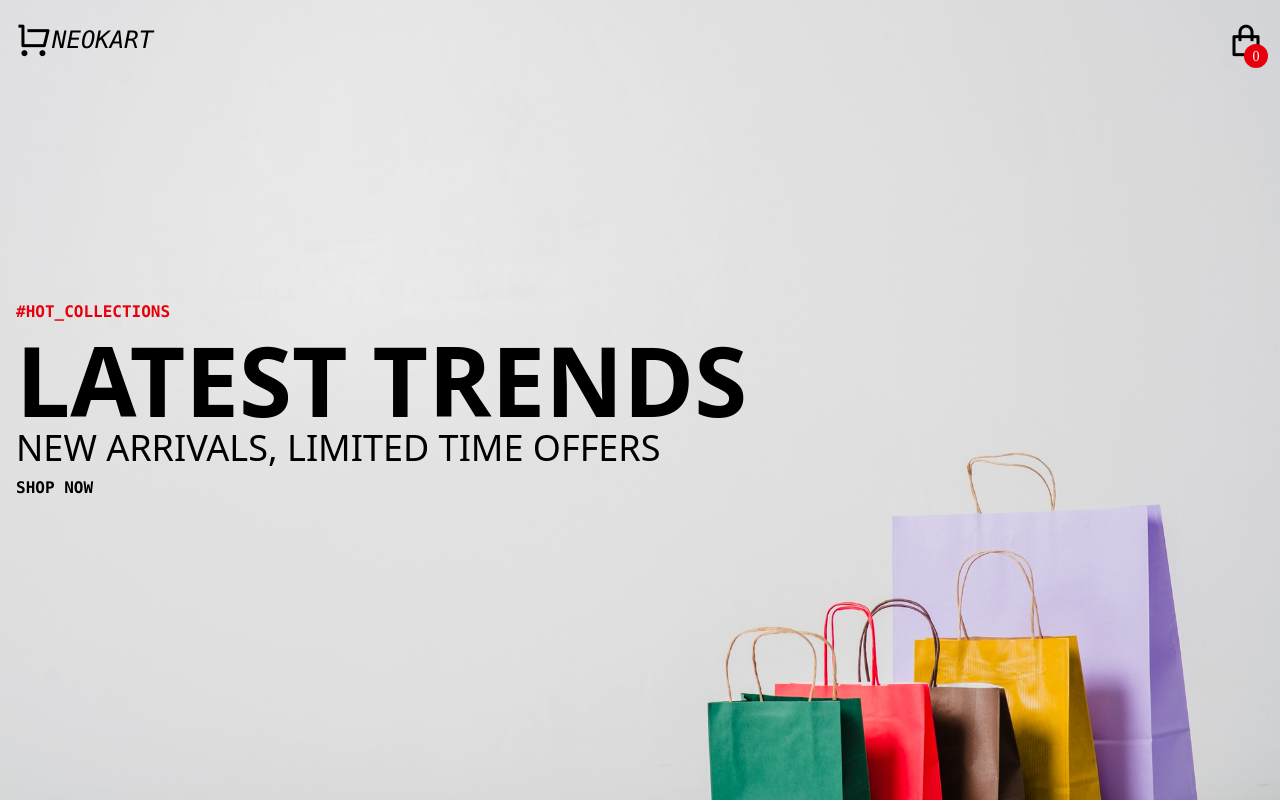
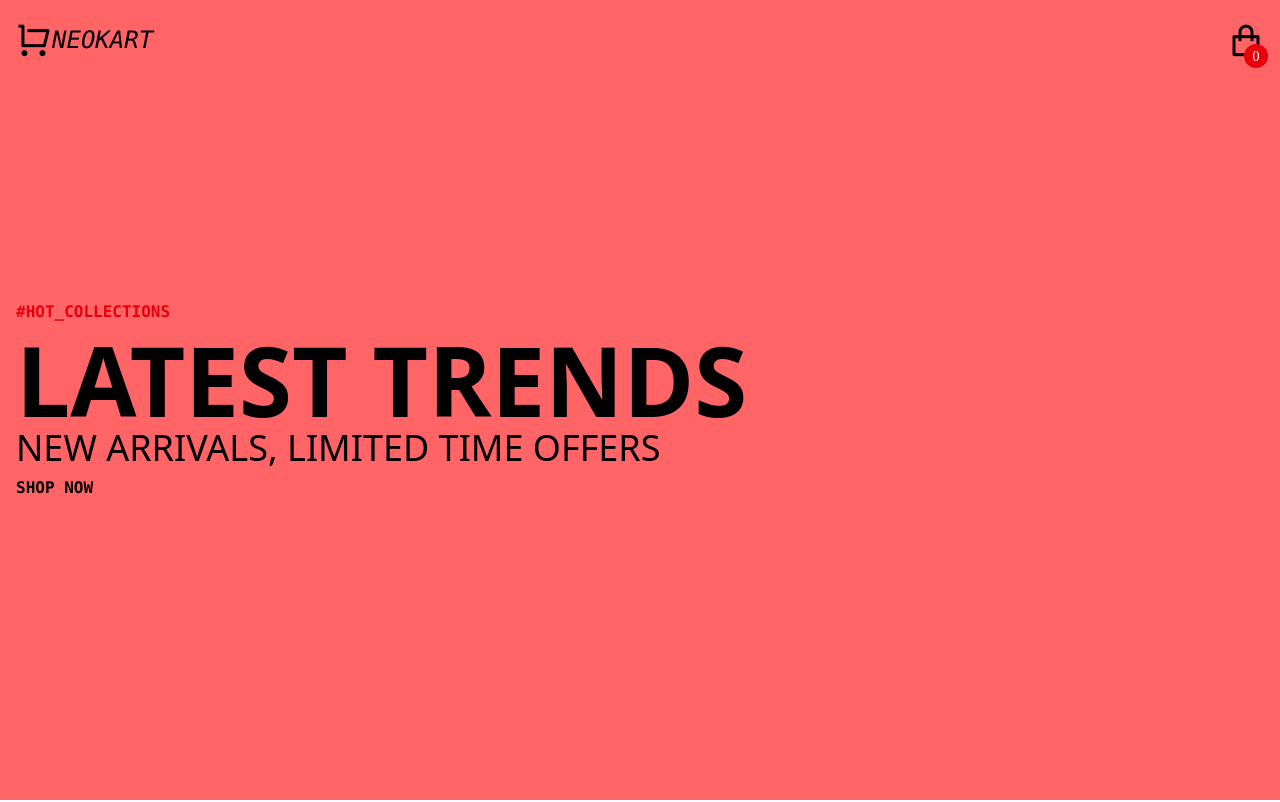
Before and after one commit to grimwebdeveloper/Neo-Commerce, a React (Vite) app: page / in a window 1280 px wide. Shown: the top 802 px of the page. Built offline with nearby package versions, Linux system fonts and the light colour scheme; no server answers.

Commit message:
feat(ui): add conditional header rendering and product page enhancements
Implement conditional rendering of HeaderContent only on the home page using useLocation hook.
Add dynamic document title updates and loading state for ProductPage based on product availability.

```diff
--- a/src/components/Header.jsx
+++ b/src/components/Header.jsx
@@ -1,11 +1,17 @@
-import { Link } from 'react-router-dom';
+import { Link, useLocation } from 'react-router-dom';
 import Navbar from './Navbar';
 import HeaderContent from './HeaderContent';
 
 const Header = () => {
+  const currentLocation = useLocation();
+  const isHome = currentLocation.pathname === '/';
   return (
-    <header className="relative min-h-screen bg-[url('/banner.jpg')] bg-red-400 bg-no-repeat bg-cover bg-bottom">
-      <HeaderContent />
+    <header
+      className={`relative ${
+        isHome ? 'min-h-screen bg-[url("/banner.jpg")]' : ''
+      } bg-red-400 bg-no-repeat bg-cover bg-bottom`}
+    >
+      {isHome && <HeaderContent />}
       <Navbar />
     </header>
   );
--- a/src/pages/ProductPage.jsx
+++ b/src/pages/ProductPage.jsx
@@ -1,4 +1,4 @@
-import { useContext, useState } from 'react';
+import { useContext, useState, useEffect } from 'react';
 import { ProductContext } from '../context/CreateContexts';
 import { Link, useParams } from 'react-router-dom';
 
@@ -9,8 +9,24 @@ const ProductPage = () => {
   const currentProduct = products.filter((product) => product.id === +id);
   console.log(currentProduct);
 
+  useEffect(() => {
+    if (currentProduct.length > 0) {
+      document.title = currentProduct[0].title;
+    } else {
+      document.title = 'Product Not Found';
+    }
+  }, [currentProduct]);
+
   const [changeColor, setchangeColor] = useState(0);
   const [changeColorName, setChangeColorName] = useState('Original');
+
+  if (currentProduct.length === 0) {
+    return (
+      <div className='h-screen flex justify-center items-center text-4xl animate-pulse'>
+        Loading...
+      </div>
+    );
+  }
 
   return (
     <>
```
